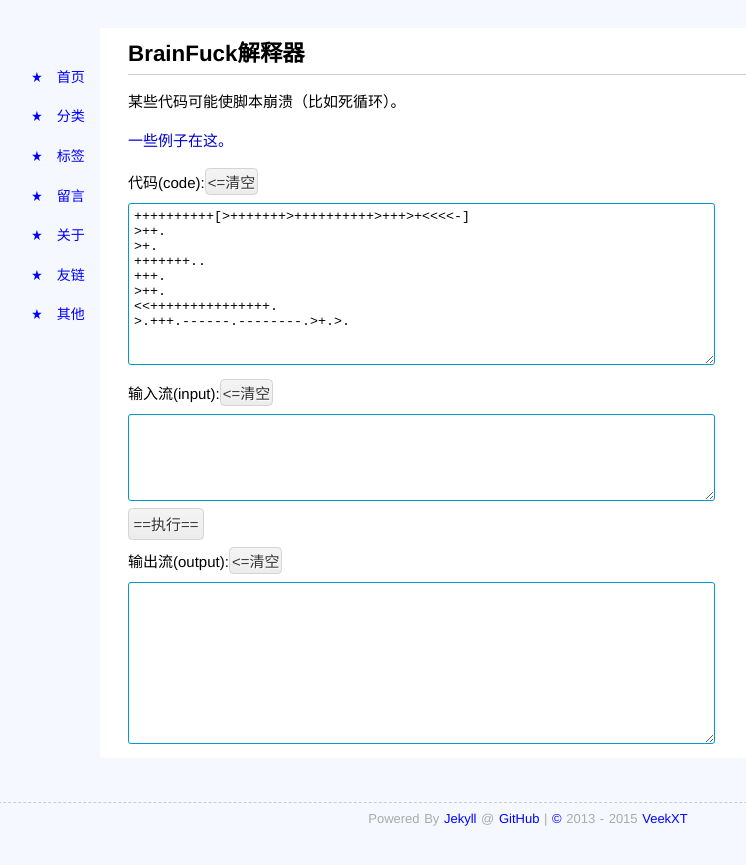
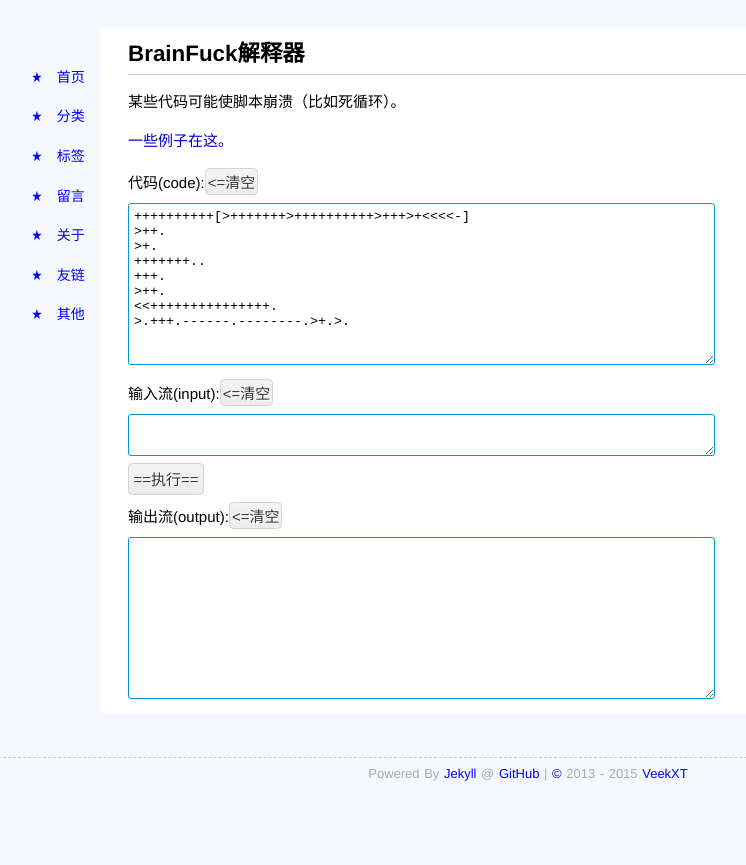
Before and after one commit to veekxt/one-point.github.io, a Jekyll site: the page built from other/tools/bf_js.html, in a window 1280 px wide. Shown: the top 865 px of the page, without its empty margins (112-858 px from the left). Built offline with Jekyll 4.4.1, drawn with Linux system fonts in a browser that asks for light colours; comment, search, counter and statistics services are not loaded.

Commit message:
update style

```diff
--- a/other/tools/bf_js.html
+++ b/other/tools/bf_js.html
@@ -45,7 +45,7 @@ case'.':oup.value+=String.fromCharCode(a[p])}}
 <br />
 
 <p>输入流(input):<input class="small" type=button value="<=清空" onClick="s_in.value=''")></p>
-<textarea id="s_in" cols=70 rows=5>
+<textarea id="s_in" cols=70 rows=2>
 </textarea>
 <br />
 <input type=button value="==执行==" onClick=x(document.getElementById("code").value)>
```
